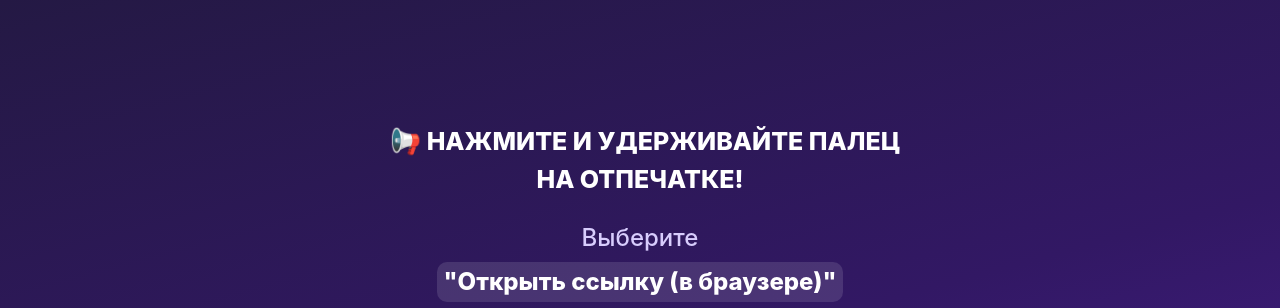
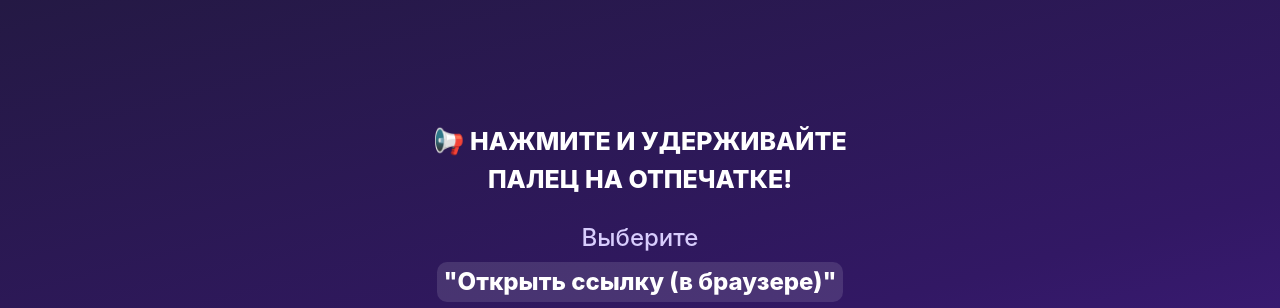
Before and after one commit to znakoms/go, a plain HTML site: page index.html in a window 1280 px wide. Shown: the top 308 px of the page. Drawn offline with Linux system fonts and the light colour scheme.

Commit message:
Update text in header for clarity

```diff
--- a/index.html
+++ b/index.html
@@ -98,7 +98,7 @@
 </head>
 <body>
   <main>
-    <h1><span class="title-line">📢 НАЖМИТЕ И УДЕРЖИВАЙТЕ ПАЛЕЦ</span><span class="title-line">НА ОТПЕЧАТКЕ!</span></h1>
+    <h1><span class="title-line">📢 НАЖМИТЕ И УДЕРЖИВАЙТЕ</span><span class="title-line">ПАЛЕЦ НА ОТПЕЧАТКЕ!</span></h1>
     <p class="instructions"><span class="instruction-label">Выберите</span><strong>"Открыть ссылку (в браузере)"</strong></p>
 
     <!-- Replace the href below with YOUR actual destination URL. -->
```
